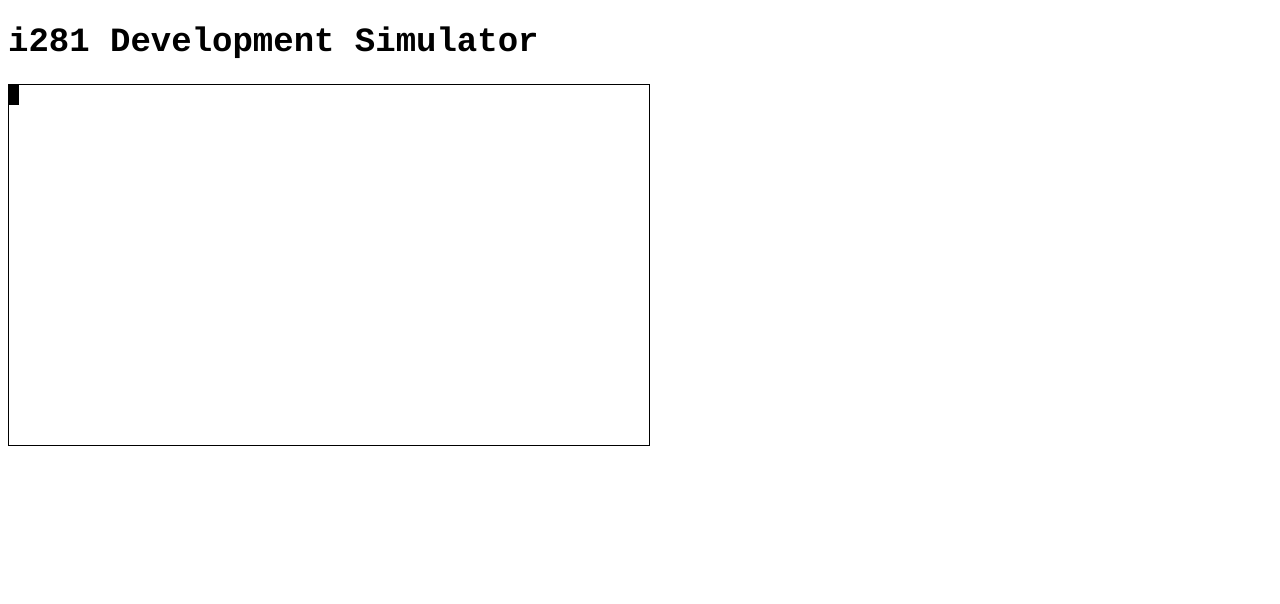
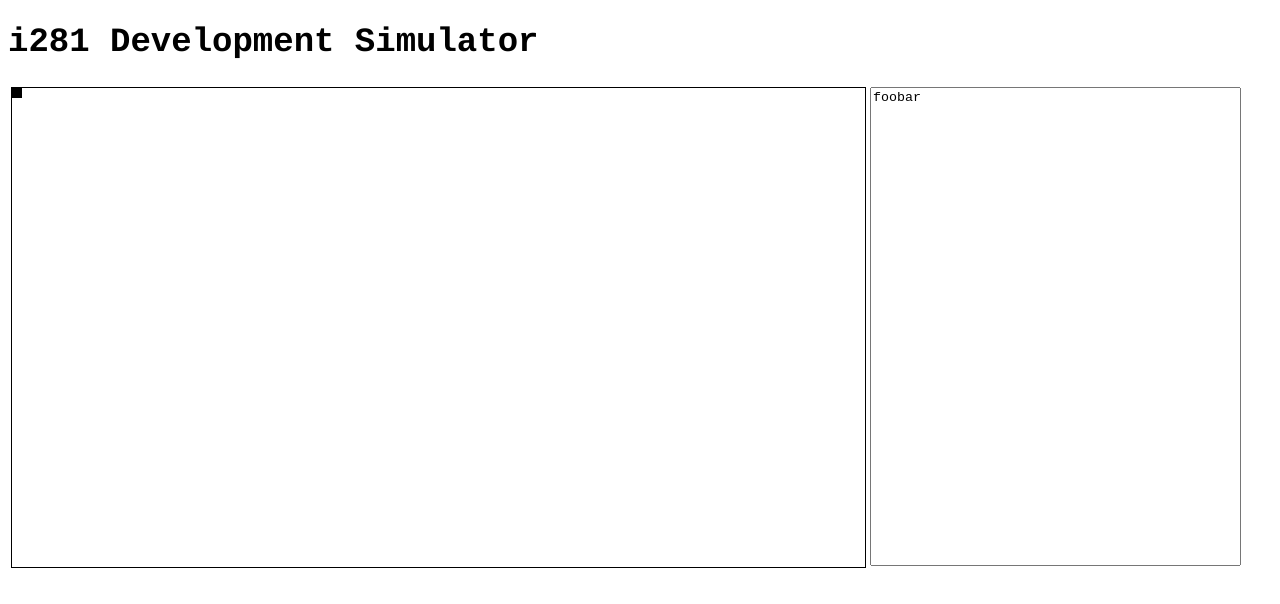
Before and after one commit to tergav17/i281-dev, a plain HTML site: page websim/index.html in a window 1280 px wide. Drawn offline with Linux system fonts and the light colour scheme.

Commit message:
Resizable textarea

```diff
--- a/websim/index.html
+++ b/websim/index.html
@@ -12,13 +12,37 @@
 			body {
 				font: normal 17px Courier, Verdana, Arial, sans-serif;
 			}
+
+			.monitortext {
+				resize: none;
+				width: 29vw;
+				box-sizing: border-box
+			}
+
+			td {
+				vertical-align: top;
+			}
 	</style>
 	</head>
 
 	<body>
 	<h1>i281 Development Simulator</h1>
-		<canvas id="diagflow" width="640" height="360"></canvas>
-		<script src="simulator.js"></script>
+
+	<table>
+	<tr>
+		<td>
+			<canvas id="diagflow" width="640" height="360"></canvas>
+		</td>
+
+		<td>
+			<textarea class="monitortext" id="monitortext">foobar</textarea>
+		</td>
+	</tr>
+	</table>
+
+
+
+	<script src="simulator.js"></script>
 	</body>
 	</body>
 </html>
--- a/websim/simulator.js
+++ b/websim/simulator.js
@@ -1,5 +1,7 @@
 const diag_flow = document.getElementById("diagflow");
+const monitor_text = document.getElementById("monitortext");
 
+console.log(monitor_text);
 // Attempt to get the context for the daig flow
 if (diag_flow.getContext) {
 	var flow_ctx = diag_flow.getContext("2d");
@@ -7,9 +9,14 @@ if (diag_flow.getContext) {
 	alert("Canvas not supported!");
 }
 
-// Add listeners for key evens
+// Add listeners for events
 window.addEventListener('keyup',keyUpListener,false);
 window.addEventListener('keydown',keyDownListener,false);
+window.addEventListener('resize', resizeCanvas, false);
+
+// Do initial drawing of canvas
+draw(true);
+
 
 function keyUpListener(e) {
 	let k = e.key.toLowerCase();
@@ -27,6 +34,25 @@ function keyDownListener(e) {
 	}
 }
 
-flow_ctx.scale(1.0, 2.0);
-//flow_ctx.setTransform(1, 0, 0, 1, 0, 0);
-flow_ctx.fillRect(0, 0, 10, 10);
+function resizeCanvas() {
+	draw(true);
+}
+
+function draw(doResize) {
+
+	// Handle resizing
+	if (doResize) {
+
+		//let r
+
+		flow_ctx.setTransform(1, 0, 0, 1, 0, 0);
+		flow_ctx.scale(1.0, 1.0);
+
+		flow_ctx.canvas.width = window.innerWidth * (2/3);
+		flow_ctx.canvas.height = 9 * flow_ctx.canvas.width / 16;
+		monitor_text.style.height = (flow_ctx.canvas.height) + "px";
+
+	}
+
+	flow_ctx.fillRect(0, 0, 10, 10);
+}
```
